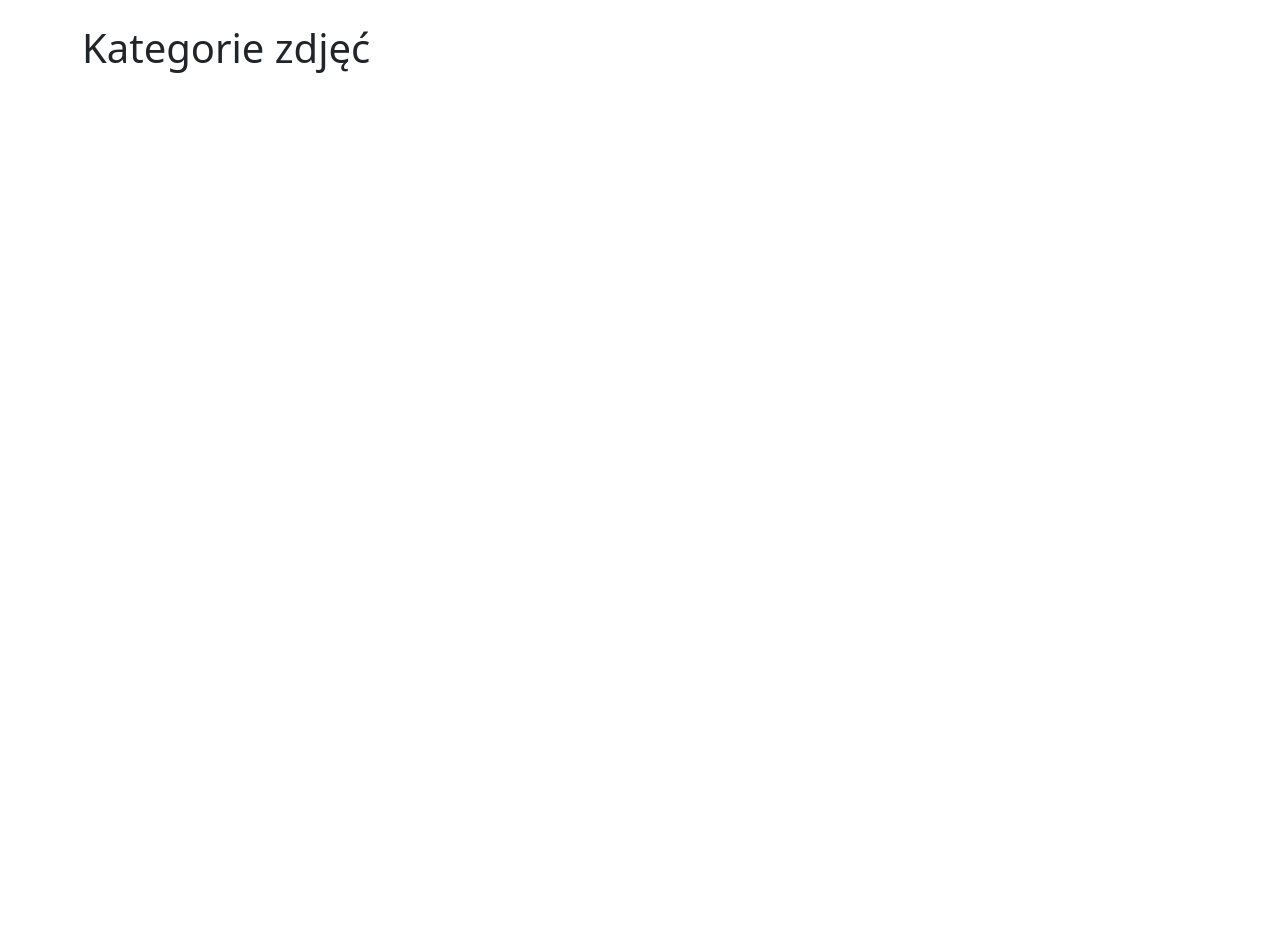
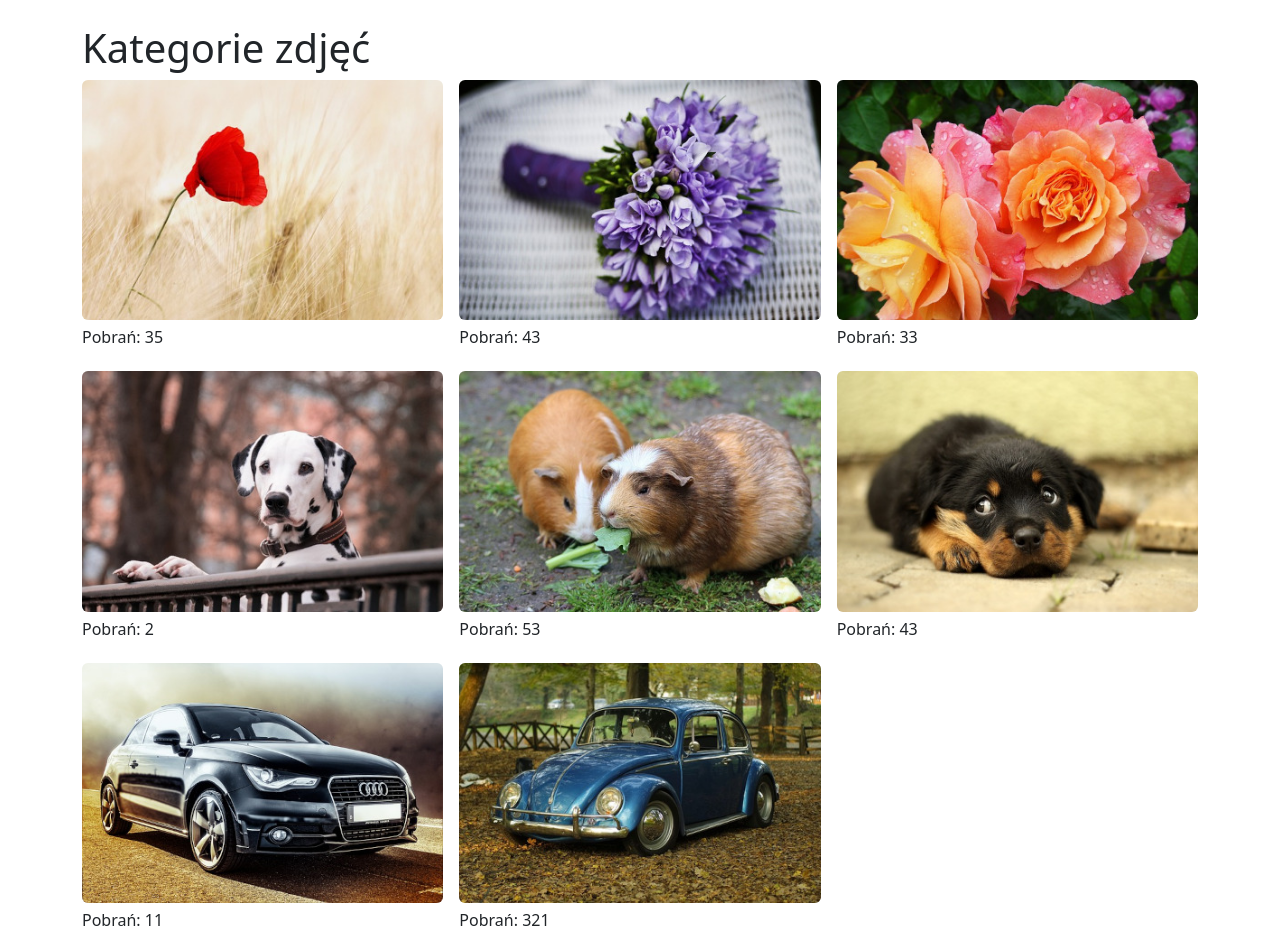
Before and after one commit to Cunny-Connoisseur/Webowe-zadania, a React (Vite) app: page / in a window 1280 px wide. Before the commit the page ends 800 px from the top, so only its background shows below. Built offline with nearby package versions, Linux system fonts and the light colour scheme.

Commit message:
show photo gallery

```diff
--- a/src/App.jsx
+++ b/src/App.jsx
@@ -1,7 +1,19 @@
+import { initialPhotos } from './data/photos'
+
 export default function App() {
+  const photos = initialPhotos
   return (
     <div className="container mt-4">
       <h1>Kategorie zdjęć</h1>
+
+      <div className="row g-3">
+        {photos.map(photo => (
+          <div key={photo.id} className="col-12 col-sm-6 col-md-4">
+            <img className="img-fluid rounded" alt={photo.alt} src={photo.filename} />
+            <h4 className="h6 mt-2">Pobrań: {photo.downloads}</h4>
+          </div>
+        ))}
+      </div>
     </div>
   )
 }
```
